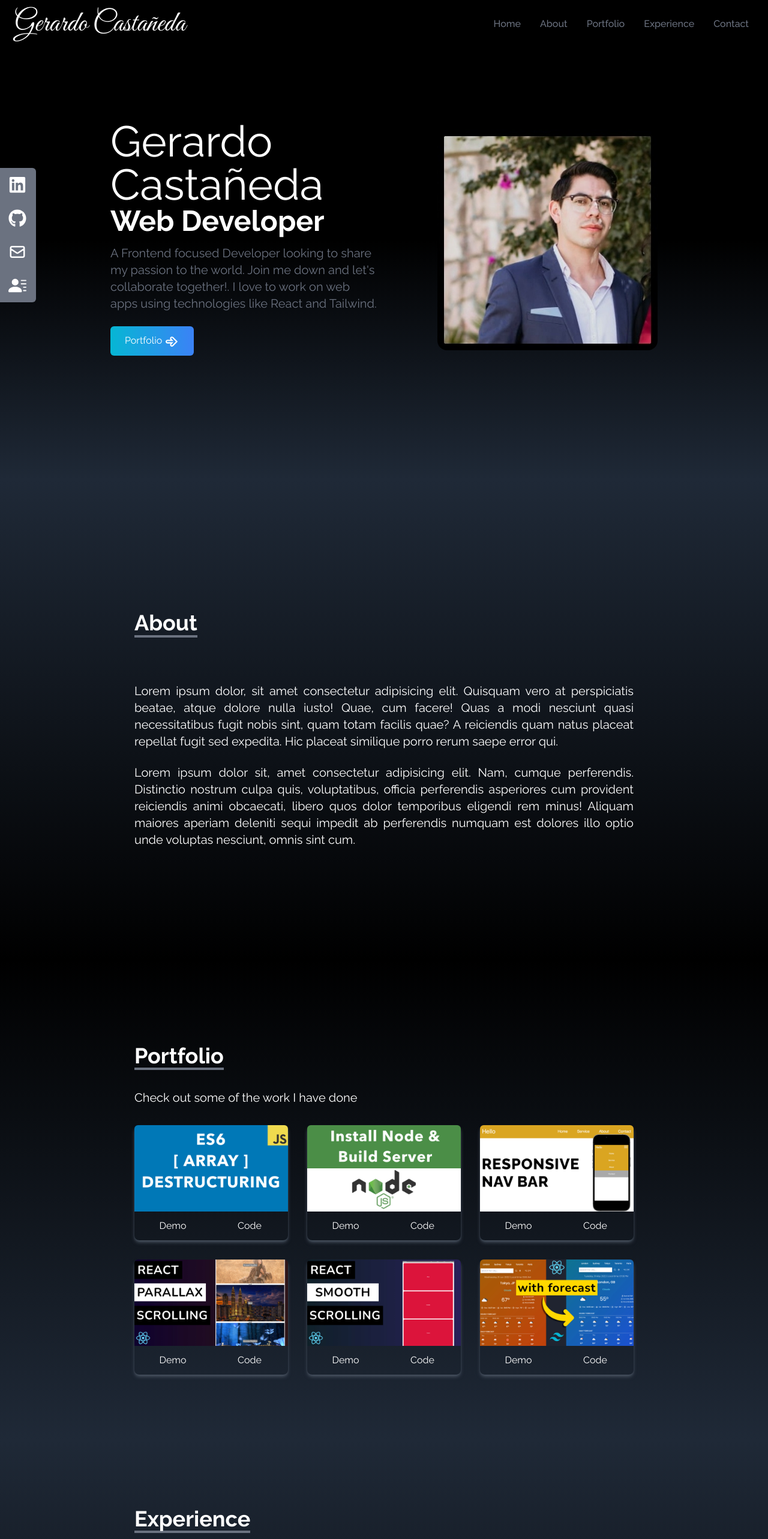
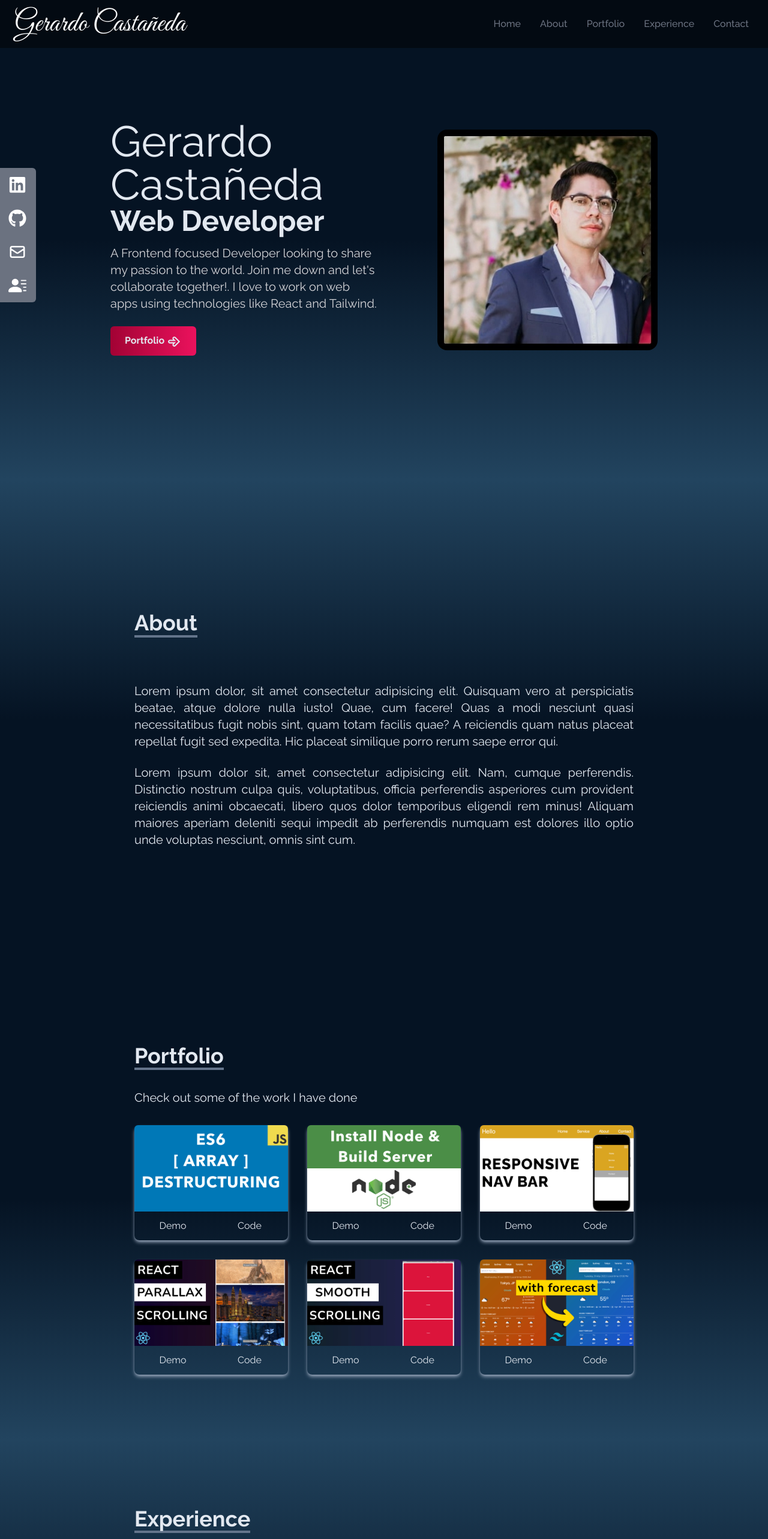
Before and after one commit to GerardoIsaac/Portfolio, a React (Create React App) app: page / in a window 1280 px wide. Shown: the top 2566 px of the page at 60% size. Built offline with nearby package versions, Linux system fonts and the light colour scheme.

Commit message:
update colorway

```diff
--- a/src/components/About.jsx
+++ b/src/components/About.jsx
@@ -5,14 +5,14 @@ const About = () => {
     <section
       name="about"
       className="min-h-screen w-full flex flex-col justify-center items-center
-       bg-gradient-to-b from-gray-800 to-black
-       text-white"
+       bg-gradient-to-b from-color2 via-color1 to-color1 text-slate-200"
     >
-      <div className="flex flex-col p-8 mt-8 max-w-screen-md sm:mt-0 lg:max-w-4xl xl:max-w-7xl">
+      <div className="flex flex-col p-8 mt-8 max-w-screen-md
+      sm:mt-0 lg:max-w-4xl xl:max-w-7xl">
         <div className="py-8">
           <p
             className="text-4xl font-bold inline border-b-4
-            border-gray-500"
+            border-slate-500"
           >
             About
           </p>
--- a/src/components/Contact.jsx
+++ b/src/components/Contact.jsx
@@ -5,8 +5,8 @@ const Contact = () => {
     <section
       name="contact"
       className="min-h-screen w-full flex flex-col justify-center items-center
-      bg-gradient-to-b from-black to-gray-800
-    text-white"
+      bg-gradient-to-b from-color1 via-color1 to-color2
+    text-slate-200"
     >
       <div
         className="max-w-screen-md mx-auto p-8 mt-8 flex flex-col
@@ -14,7 +14,7 @@ const Contact = () => {
       >
         <p
           className="my-8 max-w-fit text-4xl font-bold inline border-b-4
-          border-gray-500"
+          border-slate-500"
         >
           Contact
         </p>
@@ -29,6 +29,7 @@ const Contact = () => {
           md:space-y-8"
         >
           <input
+            required
             type="text"
             name="name"
             placeholder="Enter your name"
@@ -36,6 +37,7 @@ const Contact = () => {
             focus:outline-none md:p-4"
           />
           <input
+            required
             type="email"
             name="email"
             placeholder="Enter your email"
@@ -43,6 +45,7 @@ const Contact = () => {
             focus:outline-none md:p-4"
           />
           <textarea
+            required
             name="message"
             placeholder="Type a message"
             rows="8"
@@ -50,8 +53,8 @@ const Contact = () => {
               focus:outline-none md:p-4"
           ></textarea>
           <button
-            className="font-bold bg-gradient-to-b from-cyan-500
-            to-blue-500 px-6 py-3 mx-auto rounded-md
+            className="font-bold bg-gradient-to-b from-color4
+            to-color5 px-6 py-3 mx-auto rounded-md
             hover:scale-110 duration-300 md:text-xl md:px-12 md:py-5"
           >
             Submit
--- a/src/components/Experience.jsx
+++ b/src/components/Experience.jsx
@@ -64,7 +64,7 @@ const Experience = () => {
     <section
       name="experience"
       className="min-h-screen w-full flex flex-col justify-center items-center bg-gradient-to-b
-    from-gray-800 to-black text-white"
+    from-color2 via-color1 to-color1 text-slate-200"
     >
       <div
         className="max-w-screen-md mx-auto p-8 mt-8 flex flex-col
@@ -72,7 +72,7 @@ const Experience = () => {
       >
           <p
             className="my-8 max-w-fit text-4xl font-bold border-b-4
-          border-gray-500 inline"
+          border-slate-500 inline"
           >
             Experience
           </p>
--- a/src/components/Home.jsx
+++ b/src/components/Home.jsx
@@ -5,20 +5,20 @@ import { Link } from "react-scroll";
 
 const Home = () => {
   return (
-    <div
+    <section
       name="home"
-      className="min-h-screen w-full flex justify-center items-center bg-gradient-to-b from-black via-black to-gray-800"
+      className="min-h-screen w-full flex justify-center items-center bg-gradient-to-b from-color1 via-color1 to-color2 text-slate-200"
     >
       <div
-        className="container min-h-screen p-8 mt-8 flex flex-col justify-evenly items-center md:mt-0 md:flex-row md:justify-evenly
-        "
+        className="container min-h-screen p-8 mt-8 flex flex-col justify-evenly items-center
+        md:mt-0 md:flex-row md:justify-evenly"
       >
         <div className="flex flex-col justify-center h-1/2">
-          <h1 className="text-3xl sm:text-7xl text-white">Gerardo Castañeda</h1>
-          <h2 className="text-4xl font-bold text-white sm:text-5xl">
+          <h1 className="text-3xl sm:text-7xl">Gerardo Castañeda</h1>
+          <h2 className="text-4xl font-bold sm:text-5xl">
             Web Developer
           </h2>
-          <p className="text-lg leading-tight text-gray-500 py-4 max-w-md sm:text-xl">
+          <p className="text-lg leading-tight  text-zinc-300 py-4 max-w-md sm:text-xl">
             A Frontend focused Developer looking to share my passion to the
             world. Join me down and let's collaborate together!. I love to work
             on web apps using technologies like React and Tailwind.
@@ -28,9 +28,9 @@ const Home = () => {
               to="portfolio"
               smooth
               duration={500}
-              className="group text-white w-fit px-6 py-3 my-2 flex
-              items-center rounded-md bg-gradient-to-r from-cyan-500
-              to-blue-500 cursor-pointer"
+              className="group w-fit px-6 py-3 my-2 flex font-bold
+              items-center rounded-md bg-gradient-to-r from-color4
+              to-color5 cursor-pointer"
             >
               Portfolio
               <span className="group-hover:rotate-90 duration-300">
@@ -48,7 +48,7 @@ const Home = () => {
           />
         </div>
       </div>
-    </div>
+    </section>
   );
 };
 
--- a/src/components/NavBar.jsx
+++ b/src/components/NavBar.jsx
@@ -30,7 +30,7 @@ const NavBar = () => {
 
   return (
     <div
-      className="flex justify-between items-center px-4 bg-black w-full h-20
+      className="flex justify-between items-center px-4 bg-colordark w-full h-20
     text-white fixed z-10"
     >
       <div>
--- a/src/components/Portfolio.jsx
+++ b/src/components/Portfolio.jsx
@@ -38,14 +38,14 @@ const Portfolio = () => {
     <section
       name="portfolio"
       className="min-h-screen w-full flex flex-col justify-center items-center
-      bg-gradient-to-b from-black to-gray-800
-    text-white"
+      bg-gradient-to-b from-color1 via-color1 to-color2
+    text-slate-200"
     >
       <div
         className="flex flex-col p-8 mt-8 max-w-screen-md
         md:mt-0 lg:max-w-4xl xl:max-w-7xl"
       >
-        <p className="my-8 max-w-fit text-4xl font-bold inline border-b-4 border-gray-500">
+        <p className="my-8 max-w-fit text-4xl font-bold inline border-b-4 border-slate-500">
           Portfolio
         </p>
         <p className="text-xl mb-8">Check out some of the work I have done</p>
@@ -54,7 +54,7 @@ const Portfolio = () => {
         <div className="grid gap-8 sm:grid-cols-2 lg:grid-cols-3">
           {/* Individual card */}
           {projects.map(({ id, src }) => (
-            <div key={id} className="shadow-md shadow-gray-600 rounded-lg">
+            <div key={id} className="shadow-md shadow-slate-400 rounded-lg">
               <img
                 src={src}
                 alt=""
--- a/tailwind.config.js
+++ b/tailwind.config.js
@@ -10,7 +10,17 @@ module.exports = {
       lg: '976px',
       xl: '1440px',
     },
-    extend: {},
+    extend: {
+      colors: {
+        color1: '#051323',
+        color2: '#22445F',
+        color3: '#CAE3E3',
+        color4: '#A20234',
+        color5: '#eb125d',
+        color6: '#008F6B',
+        colordark: '#030A12',
+      },
+    },
     fontFamily: {
       signature: ['Great Vibes', 'cursive'],
     },
```
